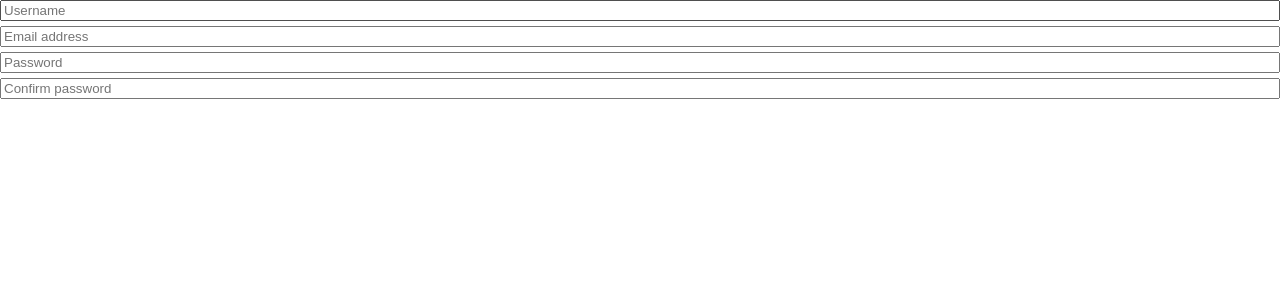
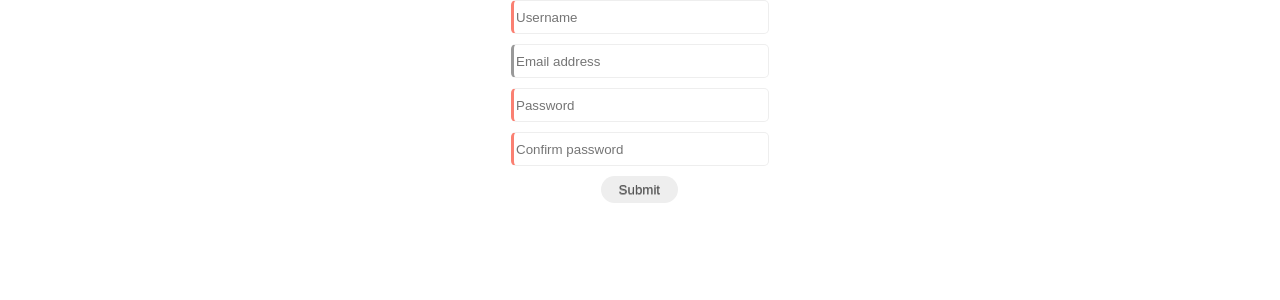
Before and after one commit to daniel08s/worst-parking, a React (Create React App) app in the folder client/: page /register in a window 1280 px wide. Shown: the top 300 px of the page. Built offline with nearby package versions, Linux system fonts and the light colour scheme.

Commit message:
Add styles, query and form layout for user registration

```diff
--- a/client/src/components/Auth/Register.js
+++ b/client/src/components/Auth/Register.js
@@ -1,7 +1,8 @@
 import React from 'react';
 import { Formik } from 'formik';
 
-import { RegisterForm, Input } from '../Styles';
+import { RegisterForm, Input, Button } from '../Styles';
+import { REGISTER_USER } from '../../queries';
 
 const initialValues = {
   username: "",
@@ -32,6 +33,7 @@ export default () => {
               placeholder="Username"
               type="text"
               onChange={handleChange}
+              required
             />
             <Input
               name="email"
@@ -44,13 +46,21 @@ export default () => {
               name="password"
               placeholder="Password"
               onChange={handleChange}
+              required
             />
             <Input
               type="password"
               name="passwordConfirmation"
               placeholder="Confirm password"
               onChange={handleChange}
+              required
             />
+          <Button
+            type="submit"
+            disabled={true}
+          >
+            Submit
+          </Button>
           </RegisterForm>
         );
       }}
--- a/client/src/components/Styles/index.js
+++ b/client/src/components/Styles/index.js
@@ -1,19 +1,73 @@
-import styled from 'styled-components';
+import styled, { css } from 'styled-components';
 
 export const SigninForm = styled.form`
-  display: grid;
-  grid-template-columns: 1fr;
-  grid-gap: 5px;
-  grid-auto-flow: dense;
 `;
 
 export const RegisterForm = styled.form`
   display: grid;
-  grid-template-columns: 1fr;
-  grid-gap: 5px;
-  grid-auto-flow: dense;
+  grid-template-columns: auto;
+  grid-gap: 10px;
+  justify-items: center;
+  justify-content: center;
 `;
 
 export const Input = styled.input`
+  width: 250px;
+  height: 30px;
+  margin: 0 .25rem;
+  min-width: 125px;
+  border: 1px solid #eee;
+  border-left: 3px solid;
+  border-radius: 5px;
+  transition: border-color .5s ease-out;
 
+  :required {
+    border-left-color: palegreen;
+  }
+
+  :optional {
+    border-left-color: #999;
+  }
+
+  :invalid {
+    border-left-color: salmon;
+  }
+
+  :required:focus:valid {
+    background: url("/images/check.svg") no-repeat 95% 50%;
+    background-size: 25px;
+  }
+
+  :focus:invalid {
+    background: url("/images/tnt.svg") no-repeat 95% 50%;
+    background-size: 25px;
+  }
 `;
+
+export const Button = styled.button`
+  display: inline-block;
+  padding: 0.3em 1.2em;
+  margin: 0 0.1em 0.1em 0;
+  border: 0.16em solid rgba(255,255,255,0);
+  border-radius: 2em;
+  box-sizing: border-box;
+  text-decoration: none;
+  background-color: #EEE;
+  color: #555;
+  text-shadow: 0 0.04em 0.04em rgba(0,0,0,0.35);
+  text-align: center;
+  transition: all 0.2s;
+
+  :hover {
+    border-color: rgba(30,200,30,1);
+  }
+
+  :disabled:hover {
+    border-color: rgba(200,50,50,1);
+  }
+
+  @media all and (max-width:30em) {
+    display:block;
+    margin:0.2em auto;
+  }
+`;
--- a/client/src/queries/index.js
+++ b/client/src/queries/index.js
@@ -10,3 +10,19 @@ export const GET_ALL_USERS = gql`
     }
   }
 `;
+
+export const REGISTER_USER = gql`
+  mutation(
+    $username: String!
+    $email: String!
+    $password: String!
+  ) {
+    registerUser(
+      username: $username
+      email: $email
+      password: $password
+    ) {
+      token
+    }
+  }
+`;
```
